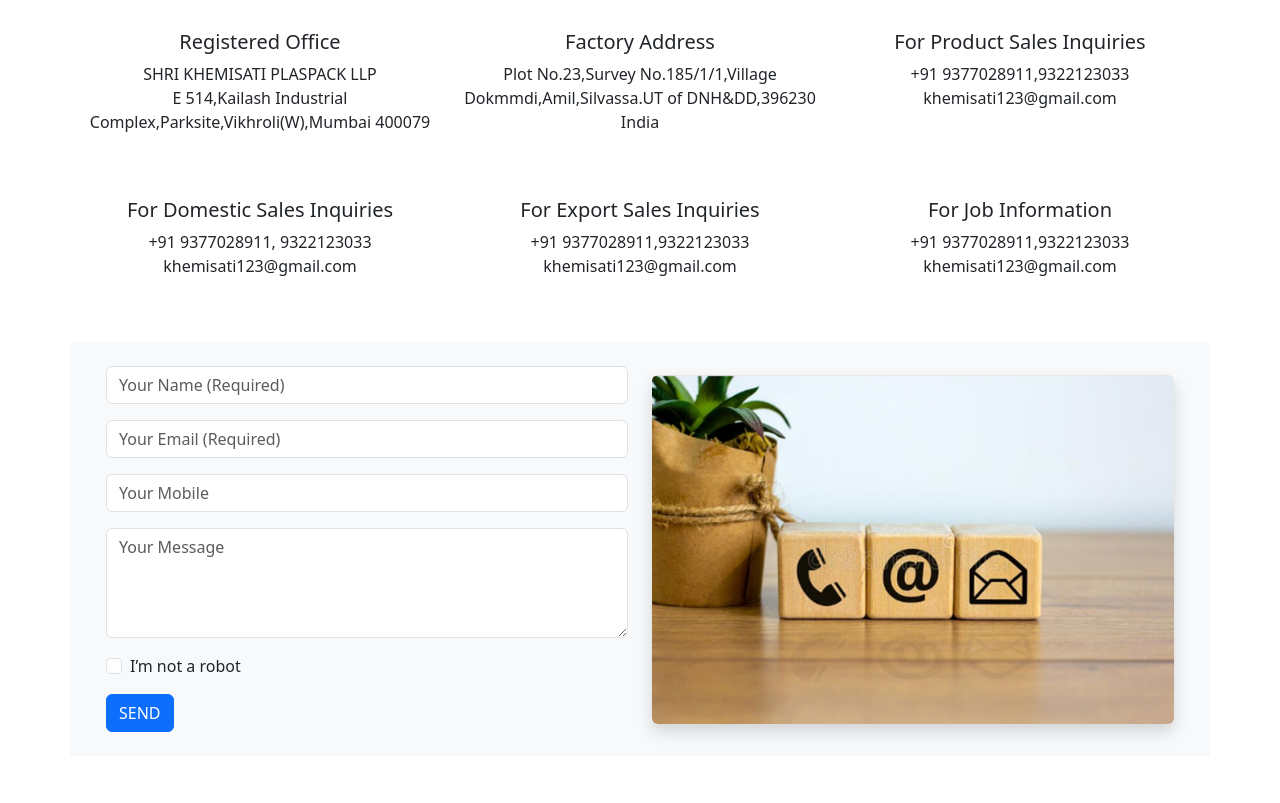
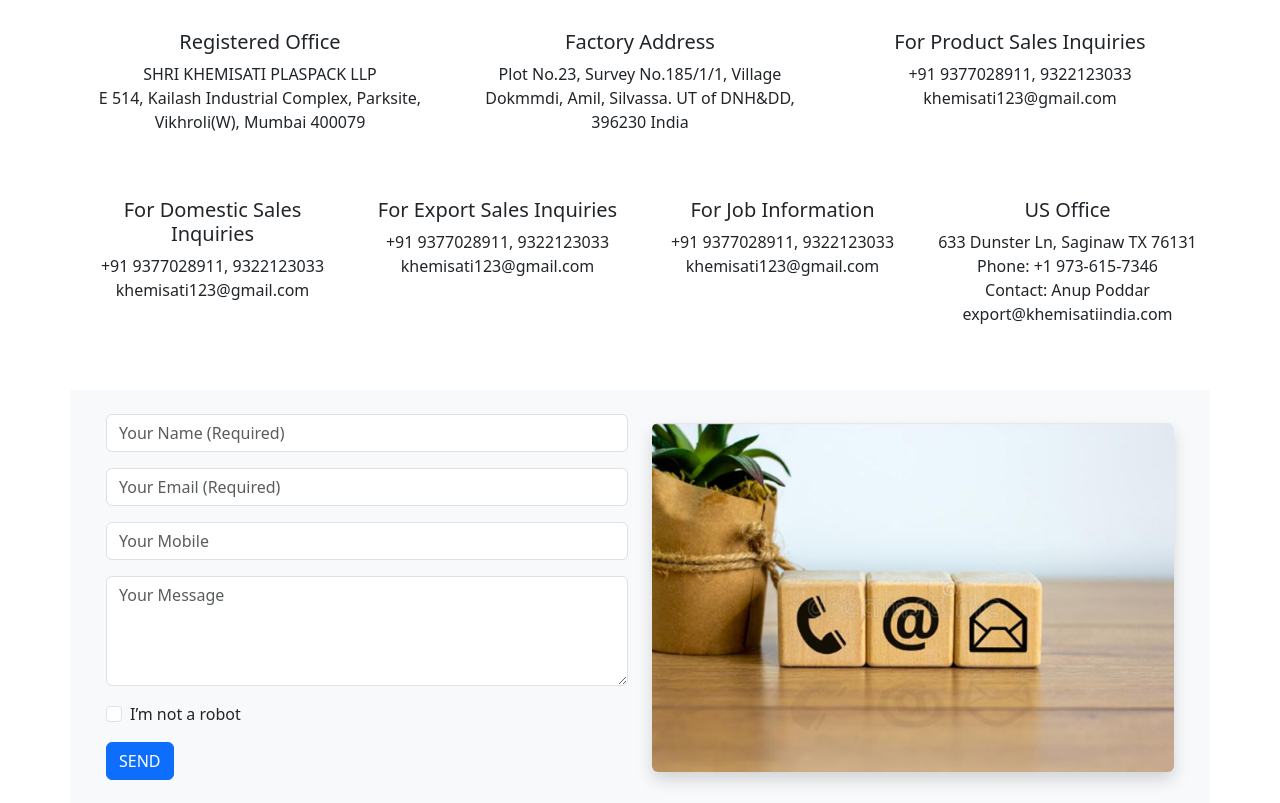
Before and after one commit to readywebsites/alpinefibc-bootstrap--08-, a Django app: page /contact/ in a window 1280 px wide. Shown: the part 520-1323 px from the top of the page. Run offline with Django 5.2, Linux system fonts and the light colour scheme.

Commit message:
address add

```diff
--- a/templates/contact.html
+++ b/templates/contact.html
@@ -1,9 +1,7 @@
 {% extends 'base/base.html' %}
 {% load static %}
 
-
 {% block content %}
-
 
 <!-- Contact Section -->
 <section class="py-5">
@@ -19,30 +17,39 @@
     <div class="row text-center mb-5">
       <div class="col-md-4">
         <h5>Registered Office</h5>
-        <p>SHRI KHEMISATI PLASPACK LLP<br>E 514,Kailash Industrial Complex,Parksite,Vikhroli(W),Mumbai 400079</p>
+        <p>SHRI KHEMISATI PLASPACK LLP<br>E 514, Kailash Industrial Complex, Parksite, Vikhroli(W), Mumbai 400079</p>
       </div>
       <div class="col-md-4">
         <h5>Factory Address</h5>
-        <p>Plot No.23,Survey No.185/1/1,Village Dokmmdi,Amil,Silvassa.UT of DNH&DD,396230 India</p>
+        <p>Plot No.23, Survey No.185/1/1, Village Dokmmdi, Amil, Silvassa. UT of DNH&DD, 396230 India</p>
       </div>
       <div class="col-md-4">
         <h5>For Product Sales Inquiries</h5>
-        <p>+91 9377028911,9322123033<br>khemisati123@gmail.com</p>
+        <p>+91 9377028911, 9322123033<br>khemisati123@gmail.com</p>
       </div>
     </div>
 
     <div class="row text-center mb-5">
-      <div class="col-md-4">
+      <div class="col-md-3">
         <h5>For Domestic Sales Inquiries</h5>
         <p>+91 9377028911, 9322123033<br>khemisati123@gmail.com</p>
       </div>
-      <div class="col-md-4">
+      <div class="col-md-3">
         <h5>For Export Sales Inquiries</h5>
-        <p>+91 9377028911,9322123033<br>khemisati123@gmail.com</p>
+        <p>+91 9377028911, 9322123033<br>khemisati123@gmail.com</p>
       </div>
-      <div class="col-md-4">
+      <div class="col-md-3">
         <h5>For Job Information</h5>
-        <p>+91 9377028911,9322123033<br>khemisati123@gmail.com</p>
+        <p>+91 9377028911, 9322123033<br>khemisati123@gmail.com</p>
+      </div>
+      <div class="col-md-3">
+        <h5>US Office</h5>
+        <p>
+          633 Dunster Ln, Saginaw TX 76131<br>
+          Phone: +1 973-615-7346<br>
+          Contact: Anup Poddar<br>
+          export@khemisatiindia.com
+        </p>
       </div>
     </div>
 
@@ -97,50 +104,37 @@
       document.getElementById('contactForm').addEventListener('submit', function (e) {
         e.preventDefault();
 
-    // Collect form values
         const name = document.getElementById('name').value.trim();
         const email = document.getElementById('email').value.trim();
         const mobile = document.getElementById('mobile').value.trim();
         const message = document.getElementById('message').value.trim();
 
-    // WhatsApp message format
         const text = `Name: ${name}%0AEmail: ${email}%0AMobile: ${mobile}%0AMessage: ${message}`;
-    const phoneNumber = "919820123033"; // Replace with your WhatsApp number (without +)
+        const phoneNumber = "919820123033";
 
-    // Open WhatsApp link
         window.open(`https://wa.me/${phoneNumber}?text=${text}`, '_blank');
 
-    // Show success modal
         const successModal = new bootstrap.Modal(document.getElementById('successModal'));
         successModal.show();
 
-    // Optional: Reset the form
         document.getElementById('contactForm').reset();
       });
     </script>
 
-<!-- Bootstrap JS Bundle (place this before closing </body>) -->
     <script src="https://cdn.jsdelivr.net/npm/bootstrap@5.3.3/dist/js/bootstrap.bundle.min.js"></script>
-
-      </div>
-    </div>
-  </div>
-</section>
-
-<script src="https://cdn.jsdelivr.net/npm/bootstrap@5.3.0/dist/js/bootstrap.bundle.min.js"></script>
 
     <script>
       document.addEventListener('DOMContentLoaded', function () {
         const link = document.querySelector('.hover-dropdown > a');
-
         if (link) {
           link.addEventListener('click', function (e) {
-        // Prevent Bootstrap dropdown toggle
             e.stopPropagation();
-        // Go to products.html
             window.location.href = this.getAttribute('href');
           });
         }
       });
     </script>
+  </div>
+</section>
+
 {% endblock %}
```
Lines whose indentation alone changed are shown as unchanged.
